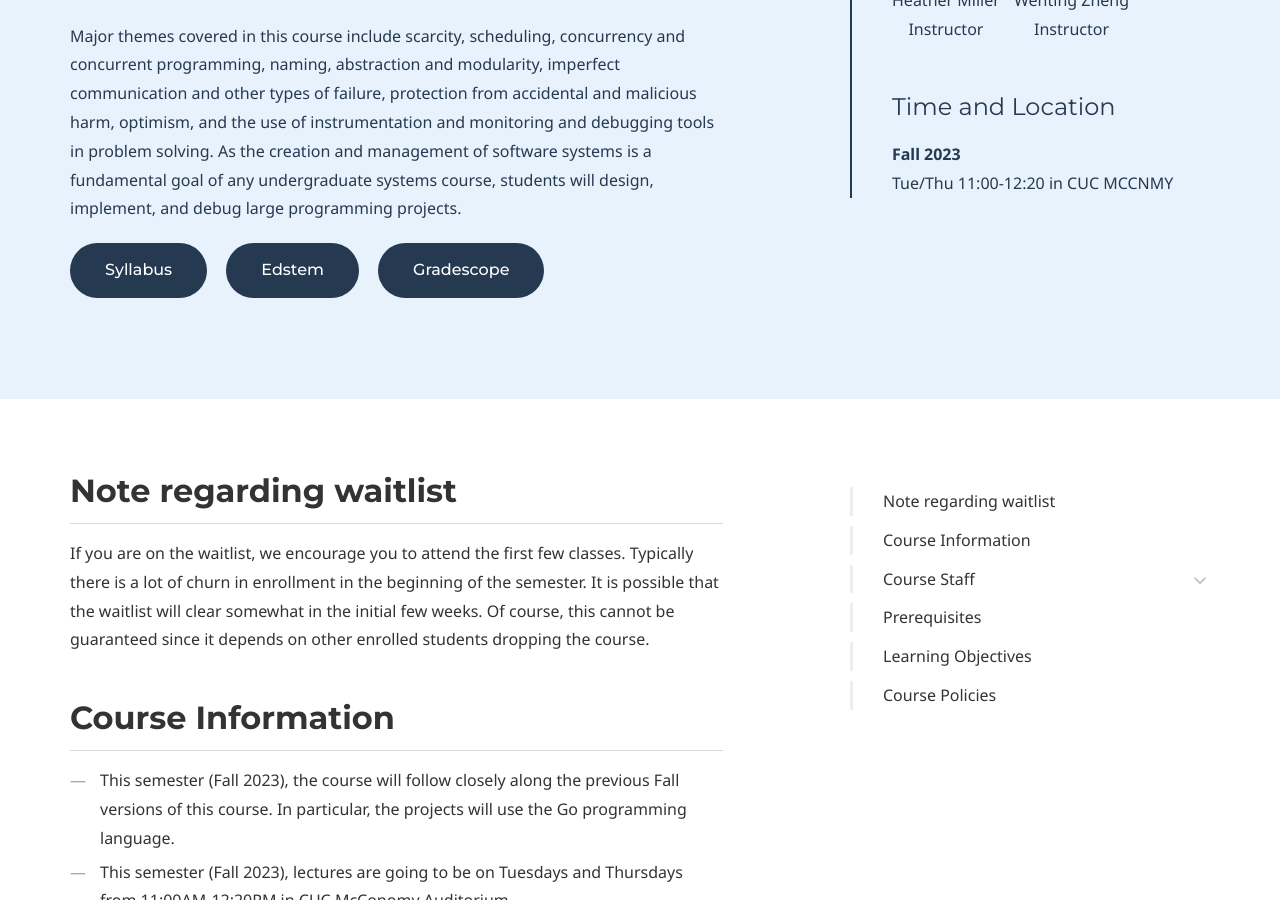
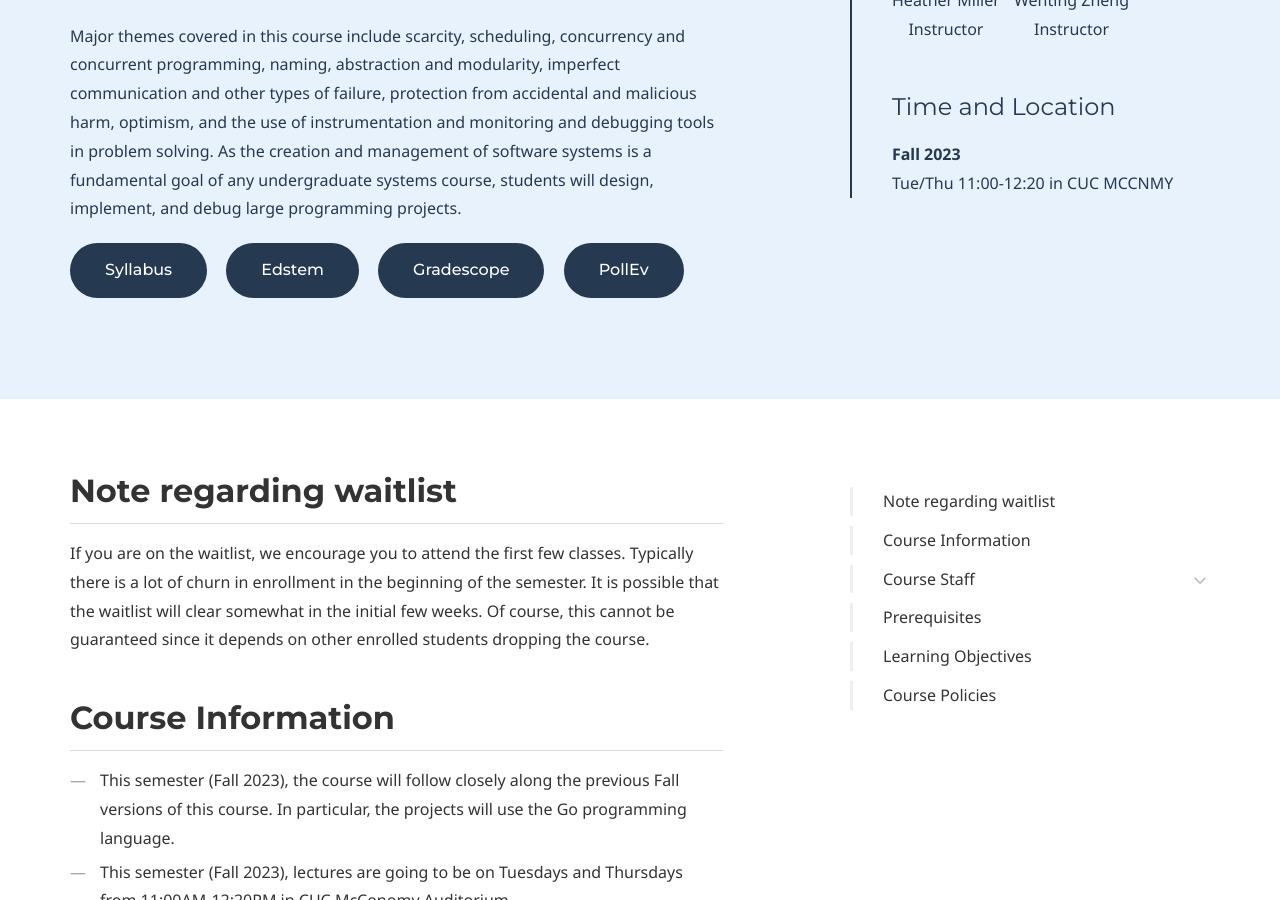
Before and after one commit to 15-440/website, a Jekyll site: the page built from index.md, in a window 1280 px wide and 900 px high, scrolled down 486 px. Built offline with Jekyll 4.4.1, drawn with Linux system fonts in a browser that asks for light colours; some web fonts are replaced.

Commit message:
added pollenv icon

```diff
--- a/_config.yml
+++ b/_config.yml
@@ -60,8 +60,9 @@ course:
     semester: Fall 2023
     time: Tue/Thu 11:00-12:20 in CUC MCCNMY
     venue:
-    piazza: &es 'https://edstem.org/us/courses/44873/'
+    edstem: &es 'https://edstem.org/us/courses/44873/'
     gradescope: &gs 'https://www.gradescope.com/courses/586692'
+    pollev: &pe 'https://www.pollev.com/cmu15440'
     queuestatus:
         url: &qs 'https://ohq.eberly.cmu.edu/#/'
         name: '15-440 (Fall 2023)'
@@ -124,10 +125,15 @@ course:
             content: Lecture videos (Fall 2018)
             url: '/lecture/'
             external_url: false
-        piazza:
+        edstem:
             icon:
             content: Edstem
             url: *es
+            external_url: true
+        pollev:
+            icon:
+            content: PollEv
+            url: *pe
             external_url: true
         video:
             icon:
--- a/index.md
+++ b/index.md
@@ -8,7 +8,7 @@ description: "<p>Most software is now distributed in some sense. This course is
 
 <p>Major themes covered in this course include scarcity, scheduling, concurrency and concurrent programming, naming, abstraction and modularity, imperfect communication and other types of failure, protection from accidental and malicious harm, optimism, and the use of instrumentation and monitoring and debugging tools in problem solving. As the creation and management of software systems is a fundamental goal of any undergraduate systems course, students will design, implement, and debug large programming projects.</p>"
 
-buttons: [syllabus, piazza, gradescope]
+buttons: [syllabus, edstem, gradescope, pollev]
 micro_nav: true
 ---
 
```
Also changed, not shown: syllabus.md (+1 -1 lines).
